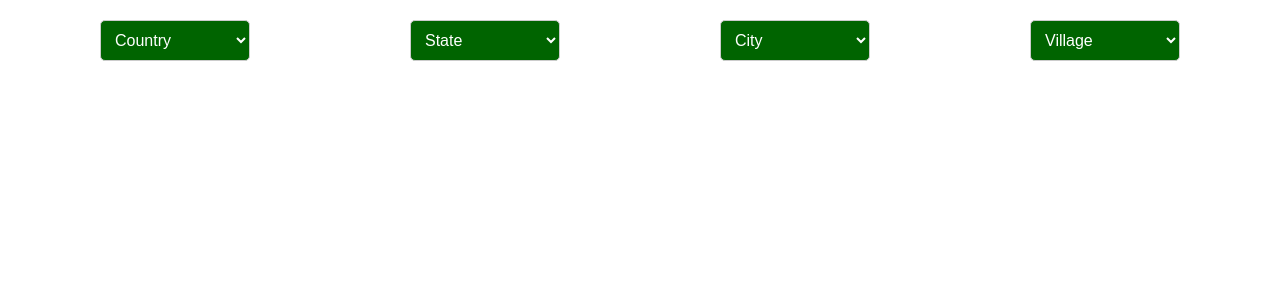
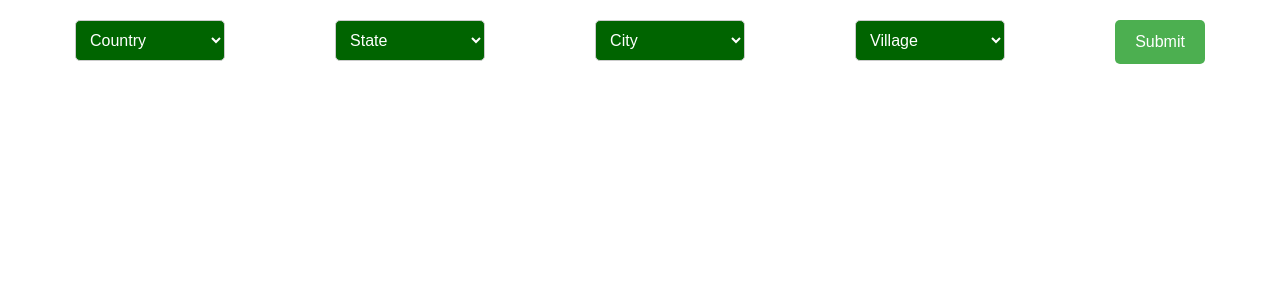
Before and after one commit to jishkhar/agrosense, a Next.js app: page / in a window 1280 px wide. Shown: the top 300 px of the page. Built offline with nearby package versions, Linux system fonts and the light colour scheme.

Commit message:
updated submit button in dashboard

```diff
--- a/src/componets/dashboard/hero.tsx
+++ b/src/componets/dashboard/hero.tsx
@@ -91,6 +91,25 @@ const Hero: React.FC = () => {
             <option value="Toronto">Toronto</option>
           </select>
         </div>
+
+        {/* submit button  */}
+    <div >
+      <button
+        type="submit"
+        style={{
+          padding: "10px 20px",
+          fontSize: "16px",
+          backgroundColor: "#4CAF50",  // Green background
+          color: "white",               // White text
+          border: "none",               // No border
+          borderRadius: "5px",          // Rounded corners
+          cursor: "pointer",            // Pointer on hover
+          outline: "none"               // No outline when focused
+        }}
+      >
+        Submit
+      </button>
+    </div>
       </div>
     </>
   );
```
